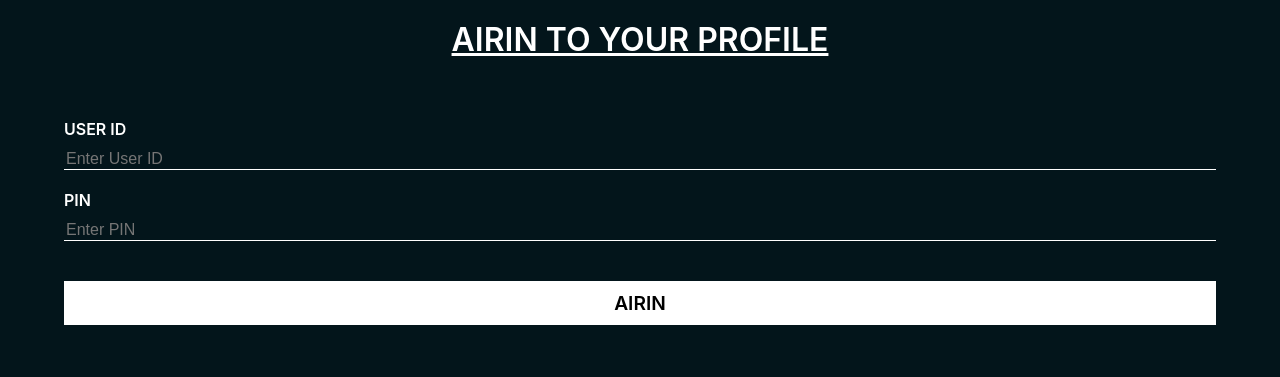
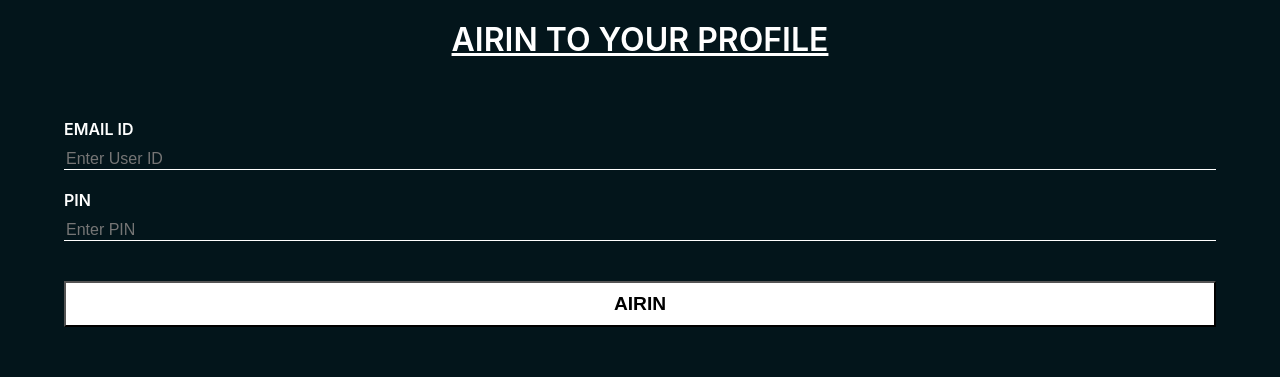
Before and after one commit to Viraj-patel/airtap-web-app, a React (Create React App) app: page / in a window 1280 px wide. Shown: the top 377 px of the page. Built offline with nearby package versions, Linux system fonts and the light colour scheme.

Commit message:
editprofile changes

```diff
--- a/src/EditProfile/EditProfile.js
+++ b/src/EditProfile/EditProfile.js
@@ -12,6 +12,8 @@ function EditProfile() {
       <div className={classes.title}>Edit profile</div>
       <div className="detailsContainer">
         {_.map(children, (child) => {
+          if(child.editOnHide)return;
+          console.log(child)
           return (
             <div className="inputContainer">
 
@@ -41,11 +43,12 @@ function EditProfile() {
                     //   onChange={saveFile}
                       accept="image/png, image/jpg, image/gif, image/jpeg"
                     />
+
                   </label>
                 </>
               ) : (
                 <input
-                  type={child.type}
+                  type={child.edit_type}
                   className="inputBox"
                   placeholder={child.placeholder}
                 //   value={profile[child.id]}
--- a/src/Profile/Authentication/Authentication.js
+++ b/src/Profile/Authentication/Authentication.js
@@ -1,6 +1,6 @@
 import _ from "lodash";
 import React, { useState, useEffect } from "react";
-import { API_URL, CHECK_LOGIN } from "../../constants/constants";
+import { API_URL, CHECK_LOGIN,CHECK_NEW_LOGIN } from "../../constants/constants";
 import "./Authentication.css";
 import axios from "axios";
 
@@ -12,9 +12,9 @@ function Authentication({ updateAuthentication }) {
   const checkLoginDetails = async () => {
     console.log(userId, password);
     axios
-      .post(API_URL + CHECK_LOGIN, { id: userId, password })
+      .post(API_URL + CHECK_NEW_LOGIN, { email_id: userId, password })
       .then((res) => {
-        console.log(res);
+
         if (_.size(res.data) > 0) {
           updateAuthentication();
           localStorage.setItem("id", userId);
@@ -28,11 +28,17 @@ function Authentication({ updateAuthentication }) {
   };
 
   return (
+    <form  onSubmit={(e) => {
+      e.preventDefault();
+      checkLoginDetails();
+    }}>
     <div className="AuthenticationContainer">
       <div className="titleContainer">AIRIN TO YOUR PROFILE</div>
-      <div className="detailsContainer">
+
+
+        <div className="detailsContainer">
         <div className="inputContainer">
-          <div className="inputTitle">USER ID</div>
+          <div className="inputTitle">EMAIL ID</div>
           <input
             type="text"
             className="inputBox"
@@ -52,18 +58,19 @@ function Authentication({ updateAuthentication }) {
           />
         </div>
         <div className="buttonParent">
-          <div
+          <button
             className="loginButtonContainer"
-            onClick={() => {
-              checkLoginDetails();
-            }}
+            type="submit"
+
           >
             AIRIN
-          </div>
+          </button>
         </div>
         {showError && <div> Invalid user id or password</div>}
       </div>
+
     </div>
+    </form>
   );
 }
 
--- a/src/Profile/Profile.js
+++ b/src/Profile/Profile.js
@@ -1,6 +1,7 @@
 import React, { useState } from "react";
 import Authentication from "./Authentication/Authentication";
 import OtherStep from "./OtherSteps/OtherStep";
+import EditProfile from "../EditProfile/EditProfile";
 import "./Profile.css";
 
 function Profile() {
@@ -14,7 +15,7 @@ function Profile() {
         {!isAuthenticated ? (
           <Authentication updateAuthentication={updateAuthentication} />
         ) : (
-          <OtherStep />
+          <EditProfile />
         )}
       </div>
       <div className="logoContainer">
--- a/src/constants/constants.js
+++ b/src/constants/constants.js
@@ -1,6 +1,7 @@
 export const API_URL = "https://airtap-backend.vercel.app/";
 
 export const CHECK_LOGIN = "checkLogin";
+export const CHECK_NEW_LOGIN = "checkNewLogin";
 export const USER_DETAILS = "getUserDetails";
 export const UPLOAD_IMAGE = "upload";
 export const UPDATE_PERSONAL_DETAILS = "personalDetails";
--- a/src/constants/template.json
+++ b/src/constants/template.json
@@ -81,9 +81,9 @@
         "id": "contact_card",
         "type": "button_icon_with_label",
         "label": "Contact Card",
-
         "edit_type": "text",
-        "placeholder": "Enter contact card"
+        "placeholder": "Enter contact card",
+        "editOnHide":true
       }
     ],
     [
@@ -91,15 +91,13 @@
         "id": "brochure",
         "type": "button",
         "label": "Brochure",
-
         "edit_type": "text",
-        "placeholder": "Enter brochure"
+        "placeholder": "Enter brochure url"
       },
       {
         "id": "pricelist",
         "type": "button",
         "label": "Price List",
-
         "edit_type": "text",
         "placeholder": "Enter Pricelist"
       }
@@ -146,12 +144,14 @@
       {
         "id": "footer_text",
         "type": "header1",
-        "isEditable": false
+        "isEditable": false,
+        "editOnHide":true
       },
       {
         "id": "logo",
         "type": "company_logo",
-        "isEditable": false
+        "isEditable": false,
+        "editOnHide":true
       }
     ]
   ]
```
